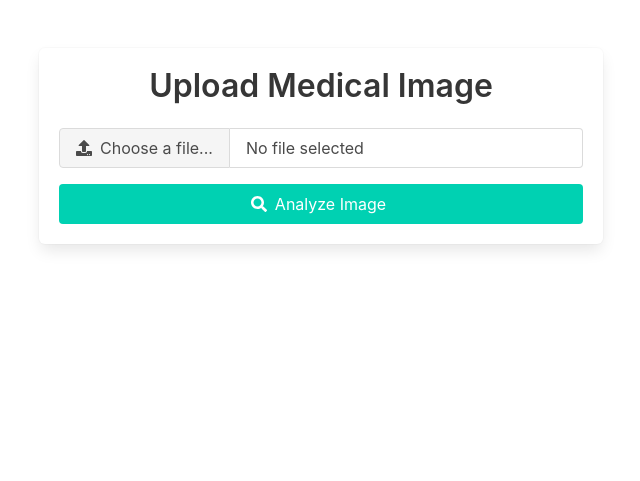
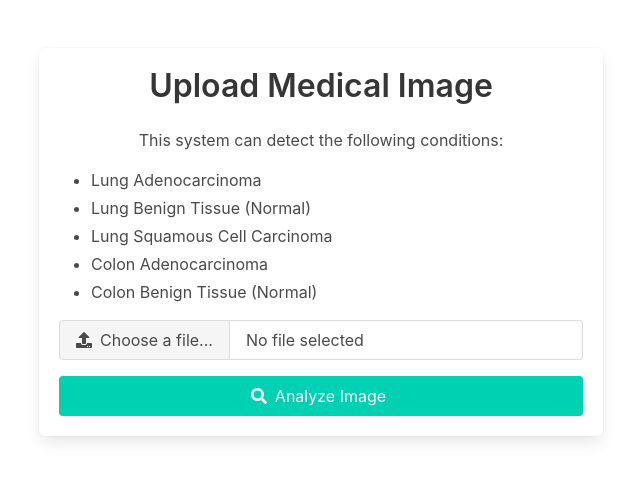
Before and after one commit to TamimDostyar/cancer-detection, a Flask app: page / in a window 1280 px wide. Shown: the part 52-533 px from the top of the page, without its empty margins (319-959 px from the left). Run offline with Flask 3, Linux system fonts and the light colour scheme; some libraries are stand-ins or nearby versions.

Commit message:
added files

```diff
--- a/templates/index.html
+++ b/templates/index.html
@@ -5,6 +5,16 @@
     <div class="column is-half">
         <div class="box">
             <h1 class="title has-text-centered">Upload Medical Image</h1>
+            <div class="content mb-4">
+                <p class="has-text-centered">This system can detect the following conditions:</p>
+                <ul>
+                    <li>Lung Adenocarcinoma</li>
+                    <li>Lung Benign Tissue (Normal)</li>
+                    <li>Lung Squamous Cell Carcinoma</li>
+                    <li>Colon Adenocarcinoma</li>
+                    <li>Colon Benign Tissue (Normal)</li>
+                </ul>
+            </div>
             <form action="{{ url_for('predict') }}" method="post" enctype="multipart/form-data">
                 <div class="file has-name is-fullwidth">
                     <label class="file-label">
```
Also changed, not shown: run_model.py (+11 -2 lines), 1 other file.
